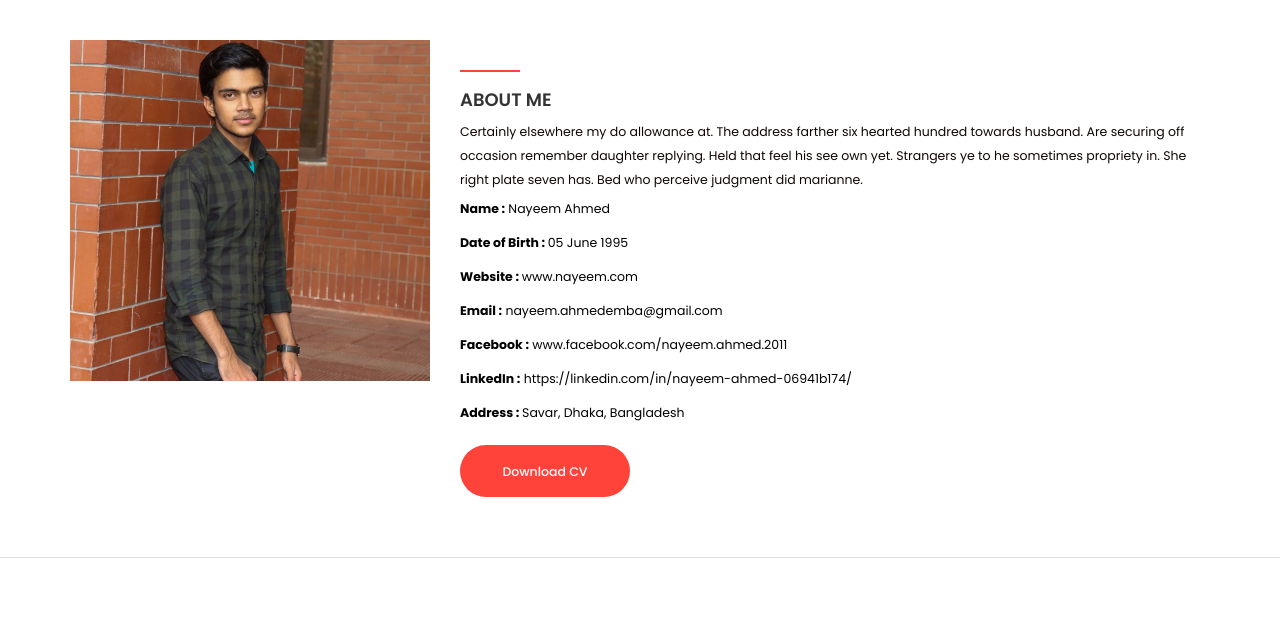
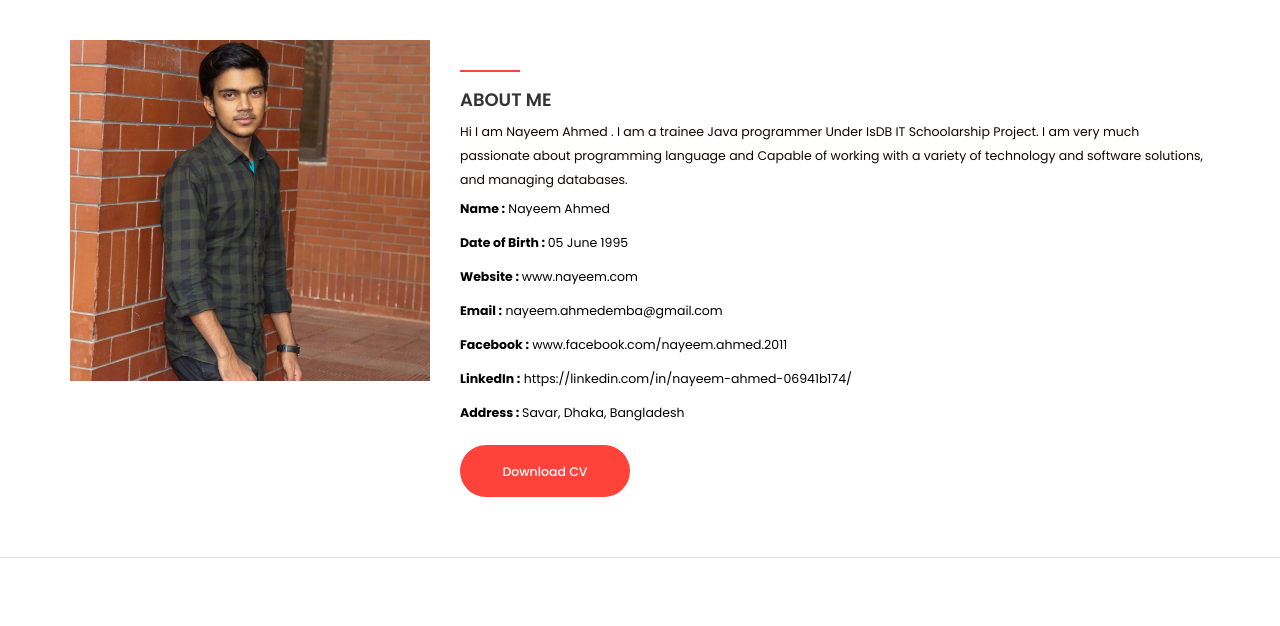
Before and after one commit to nayeem202/nayeem202.github.io, a plain HTML site: page index.html in a window 1280 px wide. Shown: the part 820-1446 px from the top of the page. Drawn offline with Linux system fonts and the light colour scheme.

Commit message:
Update index.html

```diff
--- a/index.html
+++ b/index.html
@@ -146,7 +146,7 @@
                             <div class="left-title">
                                 <h1>ABOUT ME</h1>
                             </div>
-                                <p>Certainly elsewhere my do allowance at. The address farther six hearted hundred towards husband. Are securing off occasion remember daughter replying. Held that feel his see own yet. Strangers ye to he sometimes propriety in. She right plate seven has. Bed who perceive judgment did marianne.
+                                <p> Hi I am Nayeem Ahmed . I am a trainee Java programmer Under IsDB IT Schoolarship Project. I am very much passionate about programming language and Capable of working with a variety of technology and software solutions, and managing databases.
                                 </p>
                             <ul class="col-md-12 giggs-list">
                                 <li><span><b>Name :</b> Nayeem Ahmed</span></li>
```
